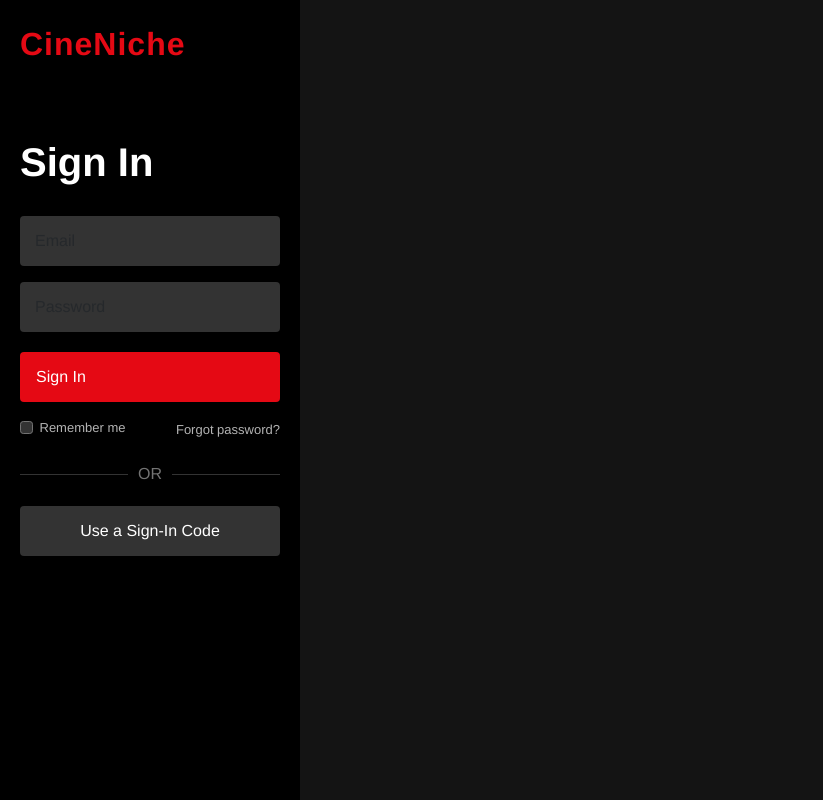
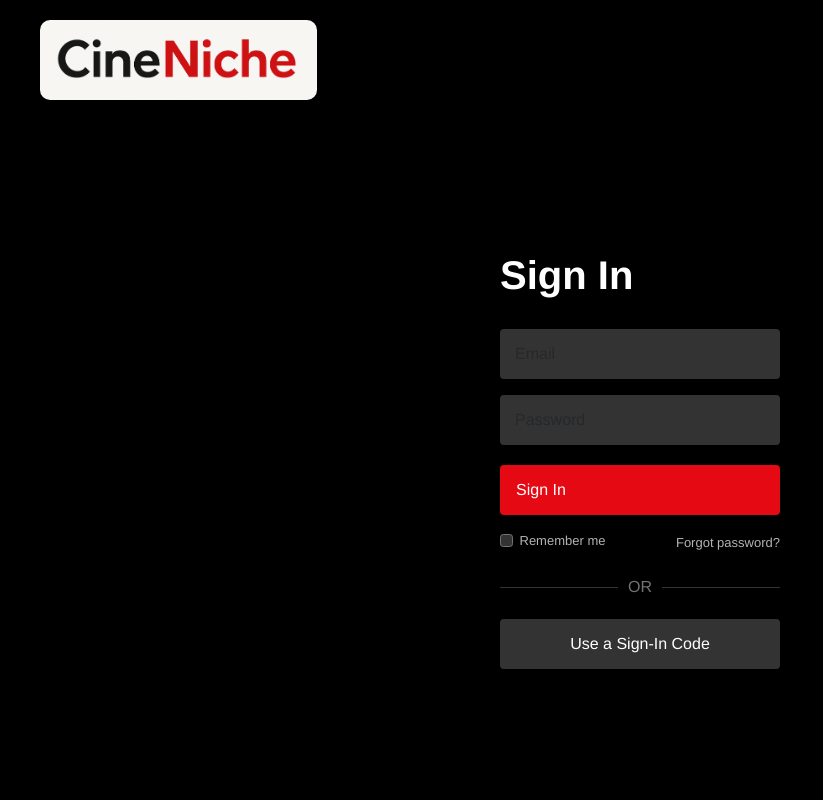
Before and after one commit to bckben/INTEX-II, a React (Vite) app in the folder frontend/: page /login in a window 1280 px wide. Shown: the whole page, without its empty margins (0-823 px from the left). Built offline with nearby package versions, Linux system fonts and the light colour scheme.

Commit message:
css fixes

```diff
--- a/frontend/src/pages/Landing.css
+++ b/frontend/src/pages/Landing.css
@@ -1,12 +1,19 @@
+/* Global reset */
+* {
+  box-sizing: border-box;
+}
+
 .landing-page {
+  width: 100vw;
   min-height: 100vh;
   font-family: Arial, sans-serif;
   color: white;
+  overflow: hidden;
 }
 
 .landing-background {
   position: relative;
-    width: 100%;
+  width: 100vw;
   min-height: 100vh;
   background-color: #000;
   overflow: hidden;
@@ -44,13 +51,13 @@
   align-items: center;
   padding: 20px 40px;
   z-index: 2;
+  width: 100%;
 }
 
-  .landing-logo a {
-    color: #e50914;
-    font-size: 2.5rem;
-    font-weight: bold;
-    text-decoration: none;
+.landing-logo img {
+  height: 80px;
+  object-fit: contain;
+  border-radius: 10px;
 }
 
 .landing-nav {
@@ -90,17 +97,18 @@
 .landing-content {
   position: relative;
   display: flex;
-    flex-direction: column;
+  flex: 1;
+  justify-content: center;
   align-items: center;
-    justify-content: center;
+  width: 100%;
   text-align: center;
-    padding: 75px 0;
+  padding: 75px 20px;
   z-index: 2;
 }
 
 .content-container {
-    max-width: 950px;
-    margin: 0 auto;
+  width: 100%;
+  max-width: none;
   padding: 20px;
 }
 
@@ -185,3 +193,11 @@
     justify-content: center;
   }
 }
+
+.navbar-logo {
+  height: 80px;
+  width: auto;
+  object-fit: contain;
+  margin-right: 10px;
+  border-radius: 10px;
+}
--- a/frontend/src/pages/Landing.tsx
+++ b/frontend/src/pages/Landing.tsx
@@ -11,7 +11,6 @@ const Landing: React.FC = () => {
 
   const handleSubmit = (e: React.FormEvent) => {
     e.preventDefault();
-    // Handle form submission - could redirect to sign up page with email
     console.log('Email submitted:', email);
   };
 
@@ -21,7 +20,13 @@ const Landing: React.FC = () => {
         <div className="landing-overlay"></div>
         <header className="landing-header">
           <div className="landing-logo">
-            <Link to="/">CineNiche</Link>
+            <Link to="/">
+              <img
+                src="/assets/logo.png"
+                alt="CineNiche Logo"
+                className="navbar-logo"
+              />
+            </Link>
           </div>
           <div className="landing-nav">
             <div className="language-selector">
--- a/frontend/src/pages/Login.css
+++ b/frontend/src/pages/Login.css
@@ -1,41 +1,50 @@
+html, body {
+  height: 100%;
+  margin: 0;
+  padding: 0;
+}
+
+/* FULL PAGE LAYOUT */
 .login-page {
+  display: flex;
+  flex-direction: column;
   min-height: 100vh;
-  width: 100%;
+  width: 100vw;
   background-color: #000;
   color: #fff;
-  display: flex;
-  flex-direction: column;
+  overflow: hidden;
 }
 
+/* HEADER: Logo sticks top-left */
 .login-header {
-  padding: 20px 0 0 20px;
+  display: flex;
+  align-items: center;
+  justify-content: flex-start;
+  padding: 20px 40px;
 }
 
-.brand-link {
-  text-decoration: none;
+.navbar-logo {
+  height: 80px;
+  object-fit: contain;
+  border-radius: 10px;
 }
 
-.brand-text {
-  font-size: 2rem;
-  font-weight: bold;
-  color: #e50914;
-  letter-spacing: 1px;
-}
-
-/* Form container styling - this centers the form */
+/* FORM: Center in screen */
 .login-form-wrapper {
+  flex: 1;
   display: flex;
   justify-content: center;
-  align-items: flex-start;
-  flex-grow: 1;
-  padding-top: 50px;
+  align-items: center;
+  padding: 40px 20px;
 }
 
 .login-form-inner {
-  width: 300px;
+  width: 100%;
+  max-width: 320px;
   padding: 20px;
 }
 
+/* TEXT & INPUTS */
 .login-title {
   color: #fff;
   font-size: 2.5rem;
@@ -51,6 +60,7 @@
   height: 50px;
   padding: 10px 15px;
   font-size: 16px;
+  width: 100%;
 }
 
 .login-input:focus {
@@ -60,6 +70,7 @@
   border: 1px solid #fff;
 }
 
+/* BUTTONS */
 .login-button {
   background-color: #e50914;
   border: none;
@@ -69,12 +80,14 @@
   height: 50px;
   margin-top: 20px;
   margin-bottom: 15px;
+  width: 100%;
 }
 
 .login-button:hover {
   background-color: #f40612;
 }
 
+/* OPTIONS BELOW FORM */
 .login-options {
   display: flex;
   justify-content: space-between;
@@ -99,11 +112,6 @@
   border-color: #e50914;
 }
 
-.form-check-label {
-  color: #b3b3b3;
-  font-size: 13px;
-}
-
 .forgot-link {
   color: #b3b3b3;
   text-decoration: none;
@@ -114,6 +122,7 @@
   text-decoration: underline;
 }
 
+/* DIVIDER */
 .divider {
   display: flex;
   align-items: center;
@@ -132,6 +141,7 @@
   padding: 0 10px;
 }
 
+/* SIGN-IN CODE BUTTON */
 .code-button {
   background-color: #333;
   border: none;
@@ -140,6 +150,7 @@
   font-size: 16px;
   font-weight: 400;
   height: 50px;
+  width: 100%;
 }
 
 .code-button:hover {
--- a/frontend/src/pages/Login.tsx
+++ b/frontend/src/pages/Login.tsx
@@ -11,18 +11,19 @@ const Login: React.FC = () => {
 
   const handleSubmit = (e: React.FormEvent) => {
     e.preventDefault();
-    // This will be connected to your API later
     console.log('Login attempt with:', { email, password, rememberMe });
-
-    // Navigate to home page after form submission
     navigate('/home');
   };
 
   return (
     <div className="login-page">
       <div className="login-header">
-        <Link to="/" className="brand-link">
-          <span className="brand-text">CineNiche</span>
+        <Link to="/" className="brand-link d-flex align-items-center">
+          <img
+            src="/assets/logo.png"
+            alt="CineNiche Logo"
+            className="navbar-logo"
+          />
         </Link>
       </div>
 
@@ -70,7 +71,9 @@ const Login: React.FC = () => {
                 onChange={(e) => setRememberMe(e.target.checked)}
                 className="remember-me"
               />
-              <Link to="/forgot-password" className="forgot-link">Forgot password?</Link>
+              <Link to="/forgot-password" className="forgot-link">
+                Forgot password?
+              </Link>
             </div>
           </Form>
 
@@ -78,10 +81,7 @@ const Login: React.FC = () => {
             <span>OR</span>
           </div>
 
-          <Button
-            variant="secondary"
-            className="code-button w-100"
-          >
+          <Button variant="secondary" className="code-button w-100">
             Use a Sign-In Code
           </Button>
         </div>
```
Lines whose indentation alone changed are shown as unchanged.
